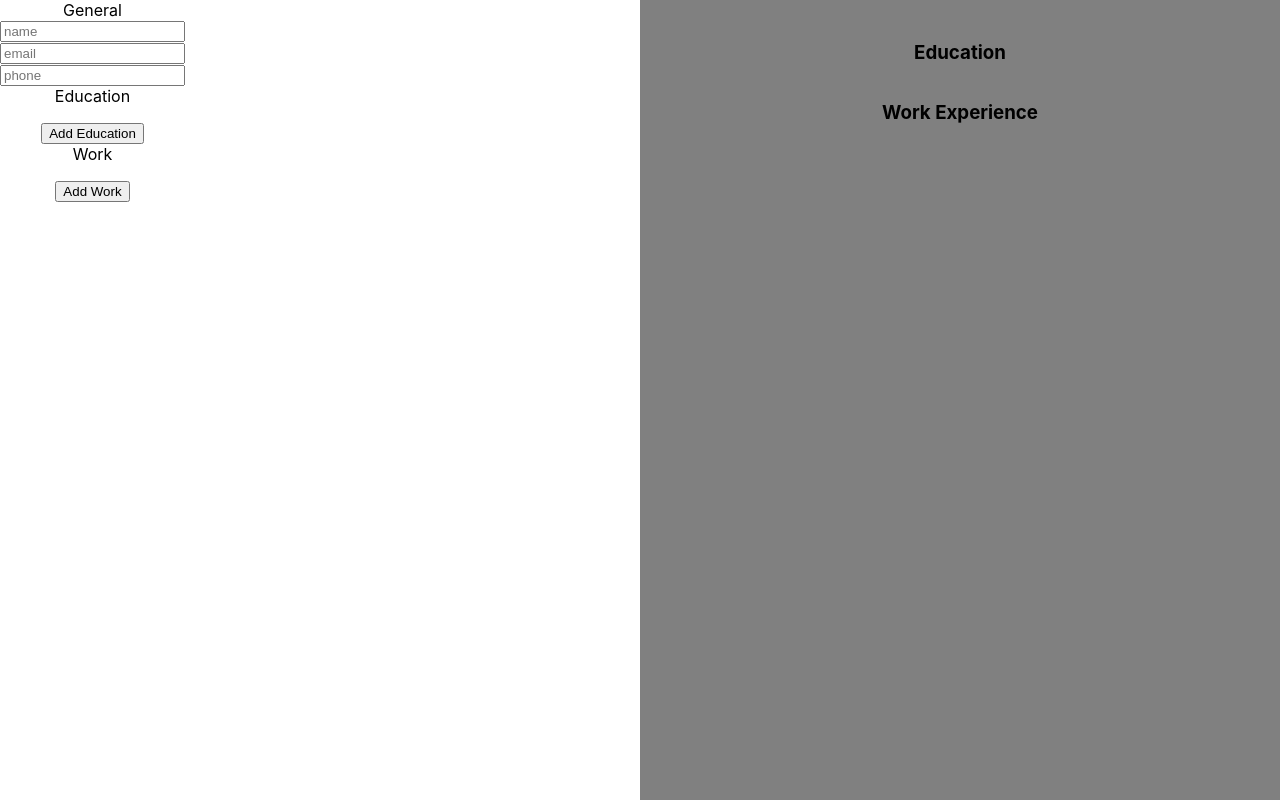
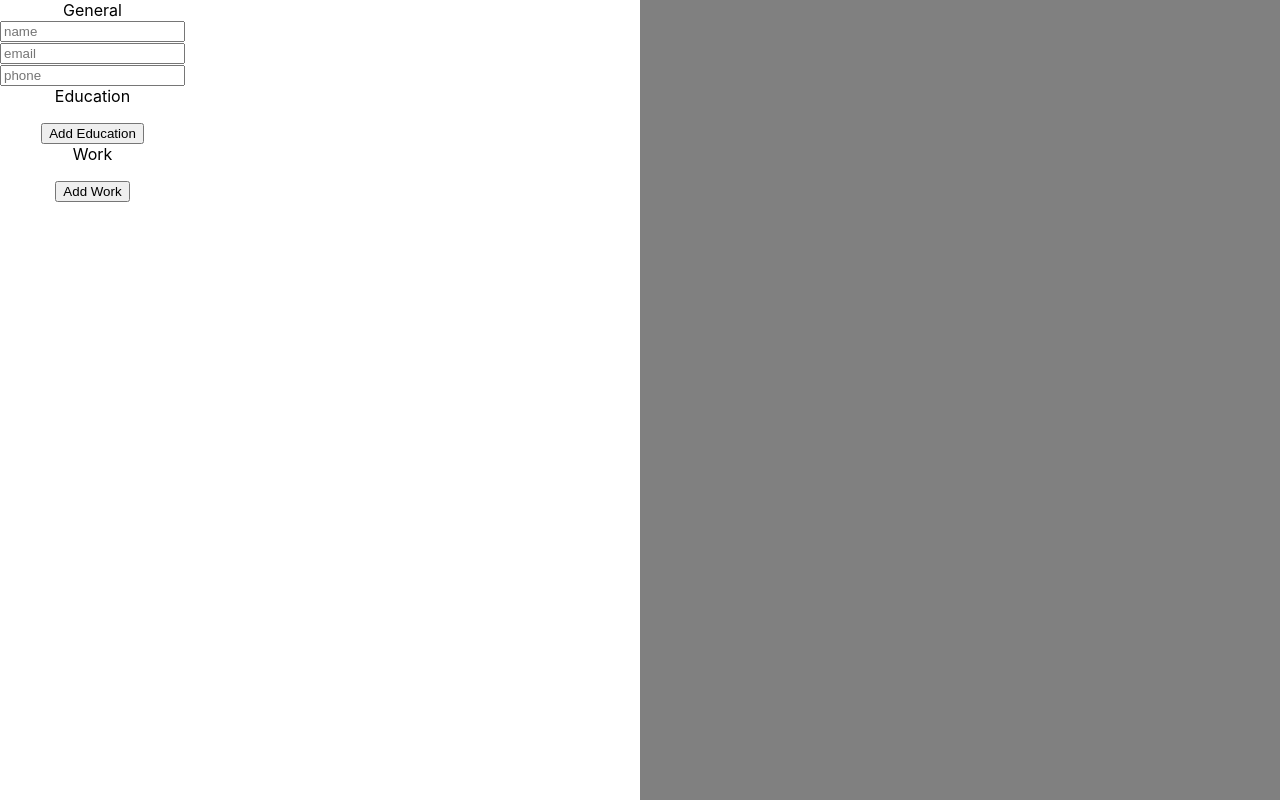
Before and after one commit to ijacobsen/cv-app, a React (Create React App) app: page / in a window 1280 px wide. Shown: the top 800 px of the page. Built offline with nearby package versions, Linux system fonts and the light colour scheme.

Commit message:
added conditional rendering for education and experience titles

```diff
--- a/src/App.js
+++ b/src/App.js
@@ -24,12 +24,6 @@ function App() {
 
   // print education list to console on change
   //useEffect(() => {console.log(edList)}, [edList]);
-
-  const updateInfoHandler = (userInput) => {
-    setGenInfo((prevState) => {
-      return {userInput}
-    })
-  }
 
 
   const updateWorkHandler = (userInput) => {
@@ -127,18 +121,12 @@ function App() {
             genInfo={genInfo}
           />
         </div>
-        <div className='displaySection' id='education'>
-          <h3> Education </h3>
         <RenderEducation
           edItems={edList}
         />
-        </div>
-        <div className='displaySection' id='work'>
-          <h3> Work Experience </h3>
         <RenderWork
           workItems={workList}
         />
-        </div>
       </div>
     </div>
   );
--- a/src/components/RenderEducation.js
+++ b/src/components/RenderEducation.js
@@ -1,6 +1,8 @@
 const RenderEducation = (props) => {
 
     return (
+        <div className='displaySection' id='education'>
+            <h3> {Object.keys(props.edItems).length ? 'Education': ''} </h3>
             <ul>
                 {Object.keys(props.edItems).map((key) => {
                     return (
@@ -12,6 +14,7 @@ const RenderEducation = (props) => {
                     )
                 })}
             </ul>
+        </div>
 
     )
 }
--- a/src/components/RenderWork.js
+++ b/src/components/RenderWork.js
@@ -1,6 +1,8 @@
 const RenderWork = (props) => {
 
     return (
+        <div className='displaySection' id='work'>
+            <h3> {Object.keys(props.workItems).length ? 'Experience': ''} </h3>
             <ul>
                 {Object.keys(props.workItems).map((key) => {
                     return (
@@ -12,6 +14,7 @@ const RenderWork = (props) => {
                     )
                 })}
             </ul>
+        </div>
 
     )
 }
```
Lines whose indentation alone changed are shown as unchanged.
